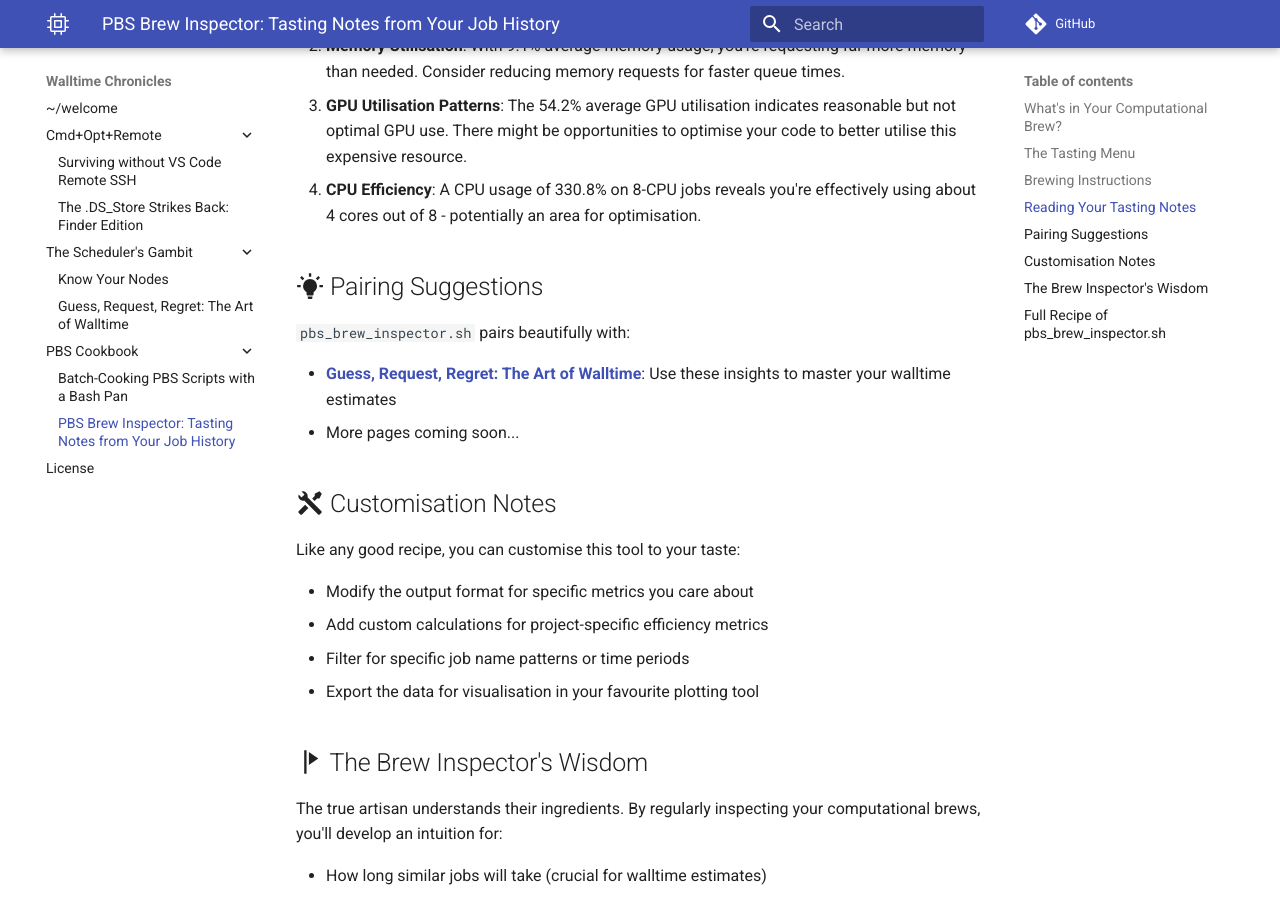
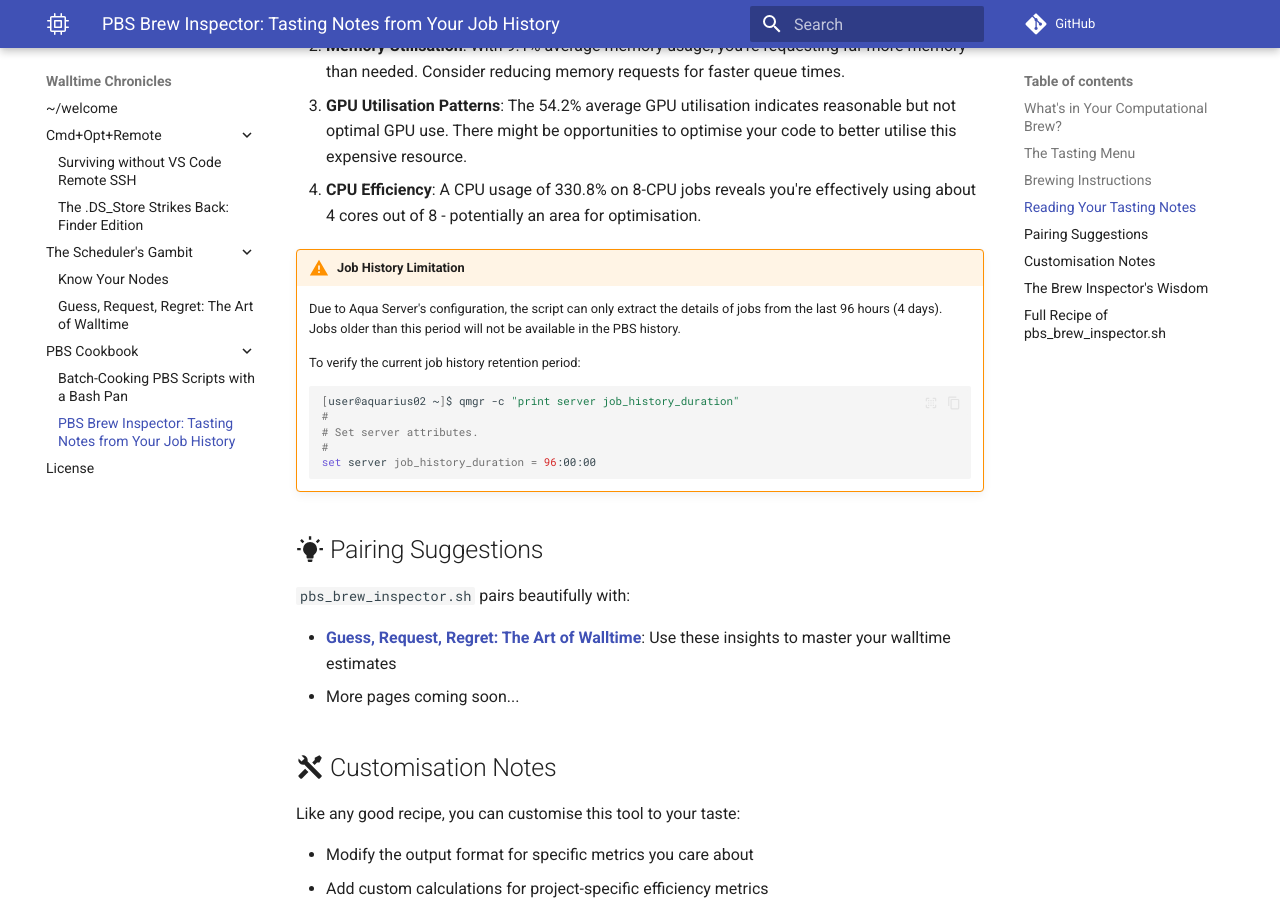
Before and after one commit to ZhipengHe/Walltime-Chronicles, an MkDocs documentation site: the page built from docs/pbs-scripts/PBS-Brew-Inspector.md, in a window 1280 px wide and 900 px high, scrolled down 2183 px. Built offline with MkDocs 1.6.1 and Material for MkDocs 9.7.7, drawn with Linux system fonts in a browser that asks for light colours; comment, search, counter and statistics services are not loaded.

Commit message:
Add job history limitation note and update docs formatting
- Document 96-hour job history limitation in PBS-Brew-Inspector with verification command
- Fix SMB path formatting in remote development guide
- Improve walltime guide phrasing consistency
- Add jupyter to requirements.txt for notebook support
- Include new scheduler examples file and tutorials directory

````diff
--- a/docs/pbs-scripts/PBS-Brew-Inspector.md
+++ b/docs/pbs-scripts/PBS-Brew-Inspector.md
@@ -74,6 +74,19 @@ The real magic happens when you interpret these results. Here's what to look for
 3. **GPU Utilisation Patterns**: The 54.2% average GPU utilisation indicates reasonable but not optimal GPU use. There might be opportunities to optimise your code to better utilise this expensive resource.
 4. **CPU Efficiency**: A CPU usage of 330.8% on 8-CPU jobs reveals you're effectively using about 4 cores out of 8 - potentially an area for optimisation.
 
+
+!!! warning "Job History Limitation"
+    Due to Aqua Server's configuration, the script can only extract the details of jobs from the last 96 hours (4 days). Jobs older than this period will not be available in the PBS history.
+
+    To verify the current job history retention period:
+
+    ```bash
+    [user@aquarius02 ~]$ qmgr -c "print server job_history_duration"
+    #
+    # Set server attributes.
+    #
+    set server job_history_duration = 96:00:00
+    ```
 
 ## :material-lightbulb-on: Pairing Suggestions
 `pbs_brew_inspector.sh` pairs beautifully with:
````
Also changed, not shown: docs/remote-dev/Surviving-without-VS-Code-Remote-SSH.md (+3 -3 lines), docs/scheduler/The-Art-of-Walltime.md (+1 -1 lines).
